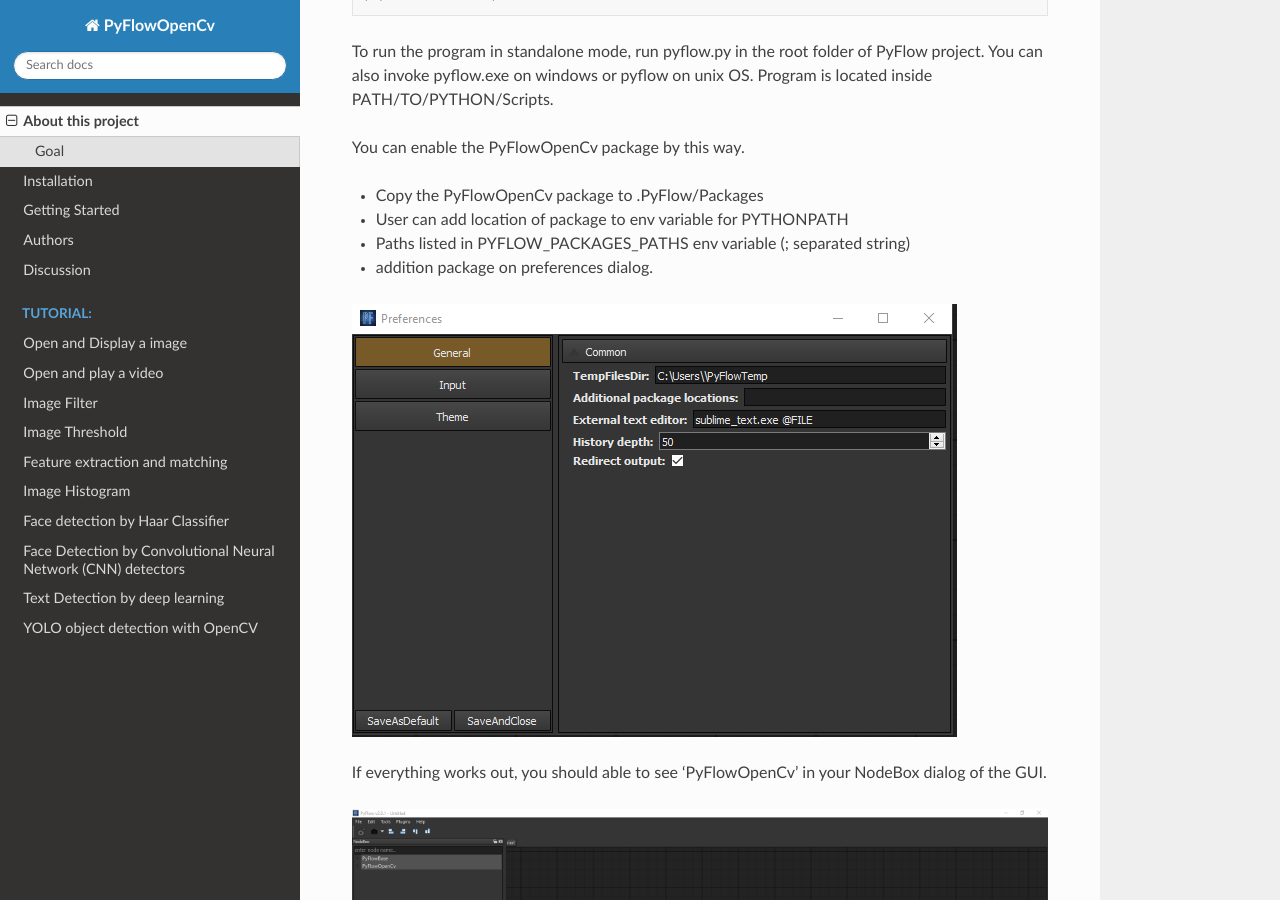
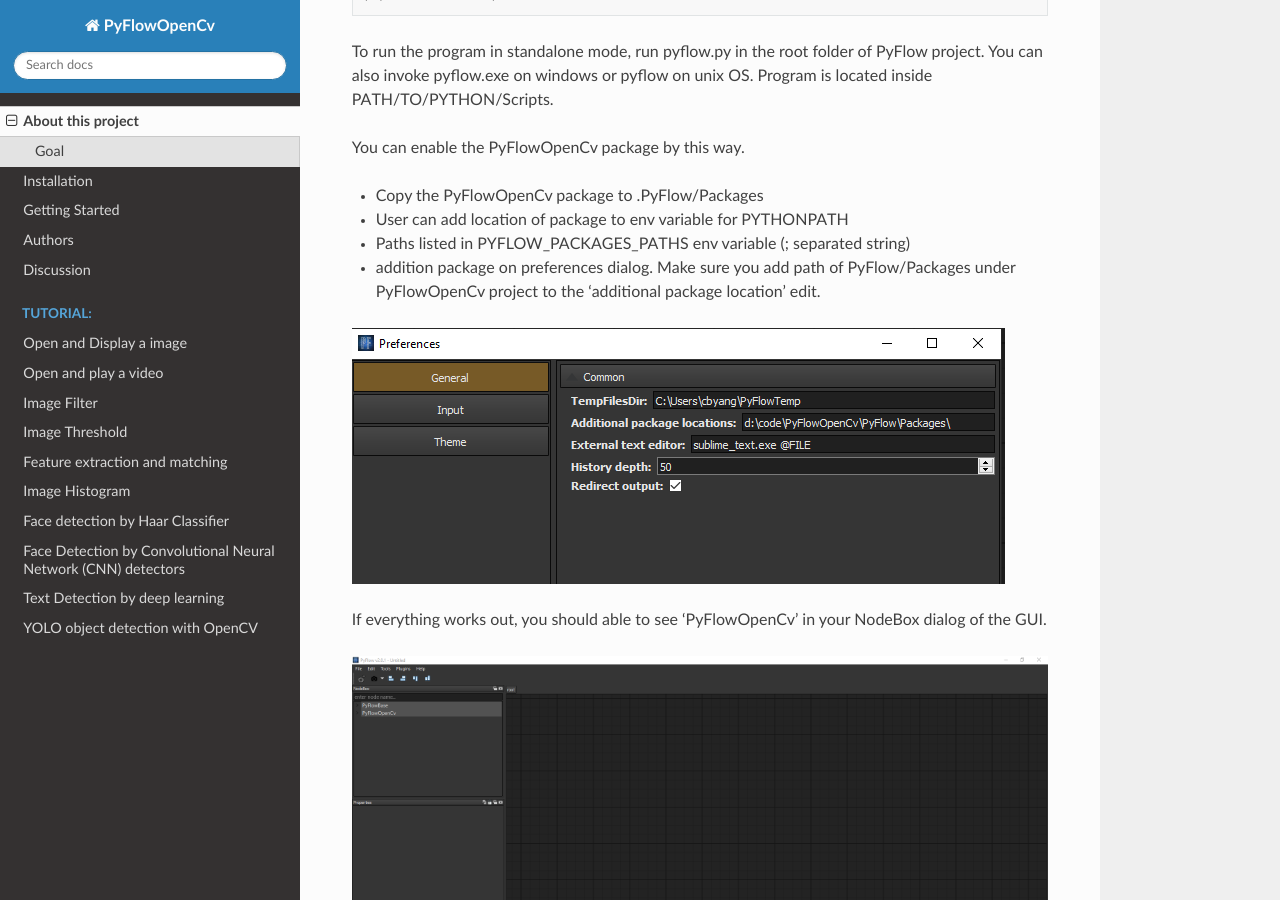
Before and after one commit to wonderworks-software/PyFlowOpenCv, a Sphinx documentation site: the page built from docs/source/intro.rst, in a window 1280 px wide and 900 px high, scrolled down 1525 px. Built offline with Sphinx 7.4.7 and the Read the Docs theme 2.0.0, drawn with Linux system fonts in a browser that asks for light colours.

Commit message:
fixed yolo bug and add webcam video

```diff
--- a/docs/source/intro.rst
+++ b/docs/source/intro.rst
@@ -36,10 +36,10 @@
 * Copy the PyFlowOpenCv package to .PyFlow/Packages
 * User can add location of package to env variable for PYTHONPATH
 * Paths listed in PYFLOW_PACKAGES_PATHS env variable (; separated string)
-* addition package on preferences dialog.
+* addition package on preferences dialog. Make sure you add path of PyFlow/Packages under PyFlowOpenCv project to the 'additional package location' edit.
 
 
-.. image:: res/add_pyflowopencv_path.png
+.. image:: res/add_package_path.png
 
 If everything works out, you should able to see 'PyFlowOpenCv' in your NodeBox dialog of the GUI.
 
--- a/docs/source/tutorial08.rst
+++ b/docs/source/tutorial08.rst
@@ -29,3 +29,7 @@
 ..  image:: res/yolo.png
 
 ..  image:: res/yolo_video.gif
+
+You can also use YOLO detector on realtime webcam.
+
+..  image:: res/yolo_video_webcam.gif
```
Also changed, not shown: README.md (+4 -3 lines), docs/source/res/add_package_path.png (added), docs/source/res/yolo_video_webcam.gif (added), 2 other files.
